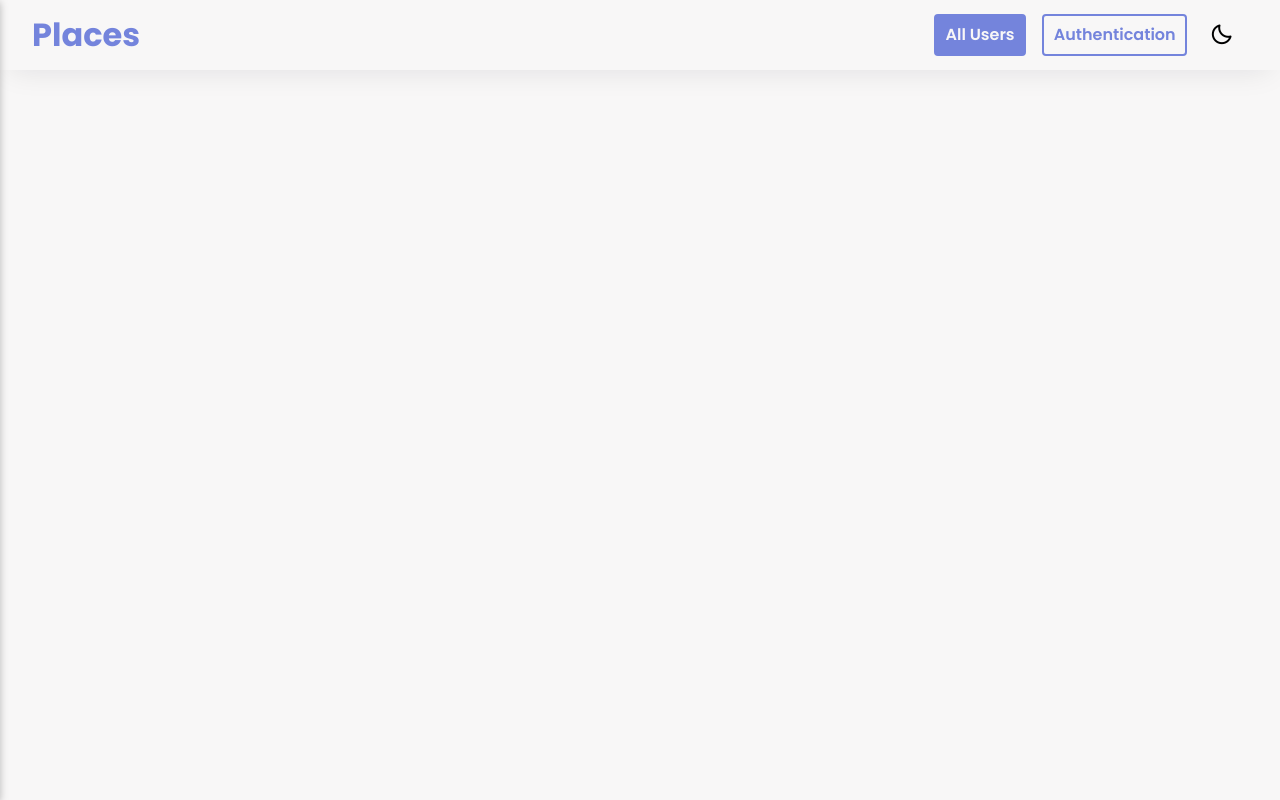
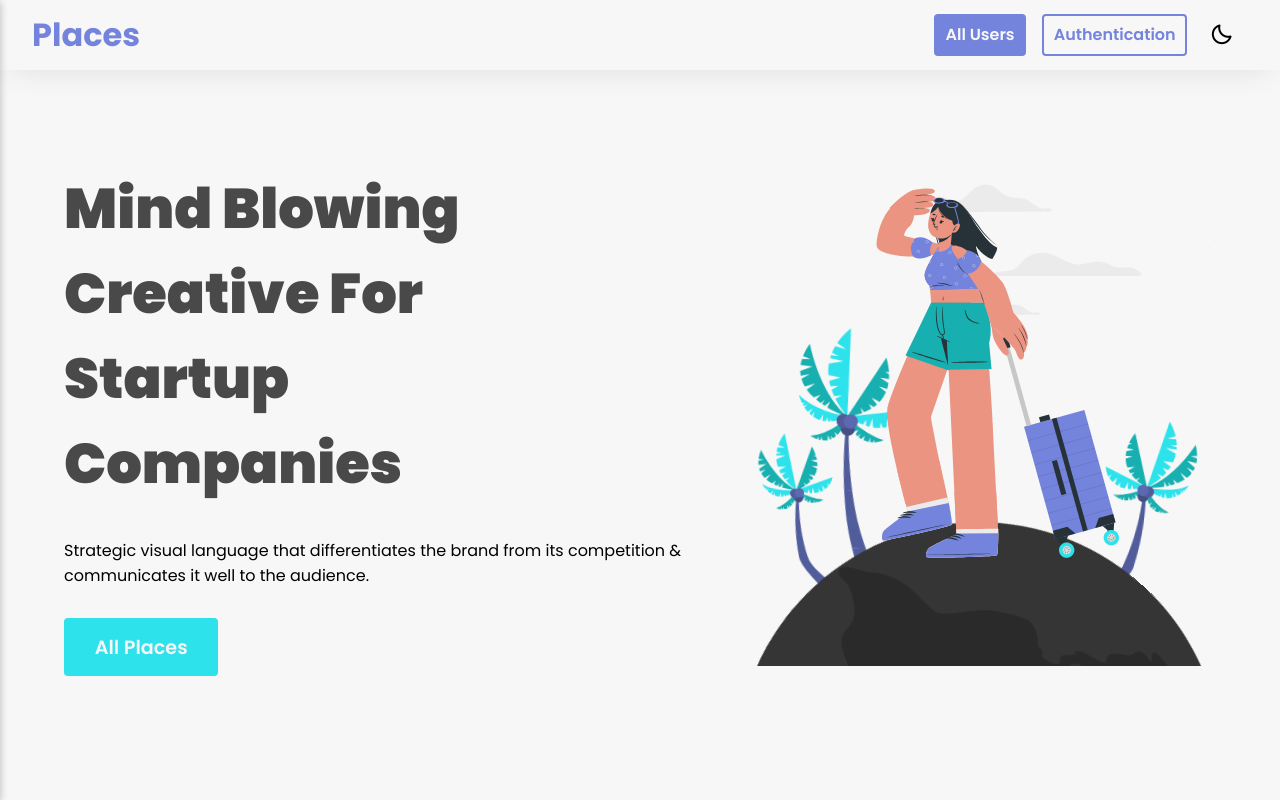
Before and after one commit to mina-sb/placesFrontend, a React (Vite) app: page / in a window 1280 px wide. Built offline with nearby package versions, Linux system fonts and the light colour scheme; no server answers.

Commit message:
Main implemented and added to app component

```diff
--- a/src/App.jsx
+++ b/src/App.jsx
@@ -10,6 +10,7 @@ import NewPlace from "./place/pages/NewPlace";
 import UpdatePlace from "./place/pages/UpdatePlace";
 import UserProfile from "./user/pages/UserProfile";
 import UserSetting from "./user/pages/UserSetting";
+import Main from "./Main";
 
 function App() {
   const { token, login, logout, userId, name, image } = useAuth();
@@ -18,7 +19,7 @@ function App() {
   if (token) {
     routes = (
       <Routes>
-        <Route path="/" element={<Users />} />
+        <Route path="/" element={<Main />} />
         <Route path="/places/new" element={<NewPlace />} />
         <Route path="/:userId/places" element={<UserProfile />} />
         <Route path="/places/:placeId" element={<UpdatePlace />} />
@@ -28,7 +29,7 @@ function App() {
   } else {
     routes = (
       <Routes>
-        <Route path="/" element={<Users />} />
+        <Route path="/" element={<Main />} />
         <Route path="/:userId/places" element={<UserProfile />} />
         <Route path="/auth" element={<Auth />} />]{" "}
       </Routes>
--- /dev/null
+++ b/src/Main.jsx
@@ -0,0 +1,16 @@
+import React from "react";
+import Users from "./user/pages/Users";
+import AboveTheFold from "./AboveTheFold";
+
+import styles from "./Main.module.css";
+
+const Main = () => {
+  return (
+    <React.Fragment>
+      <AboveTheFold />
+      <Users />
+    </React.Fragment>
+  );
+};
+
+export default Main;
```
Also changed, not shown: src/Main.module.css (added).
